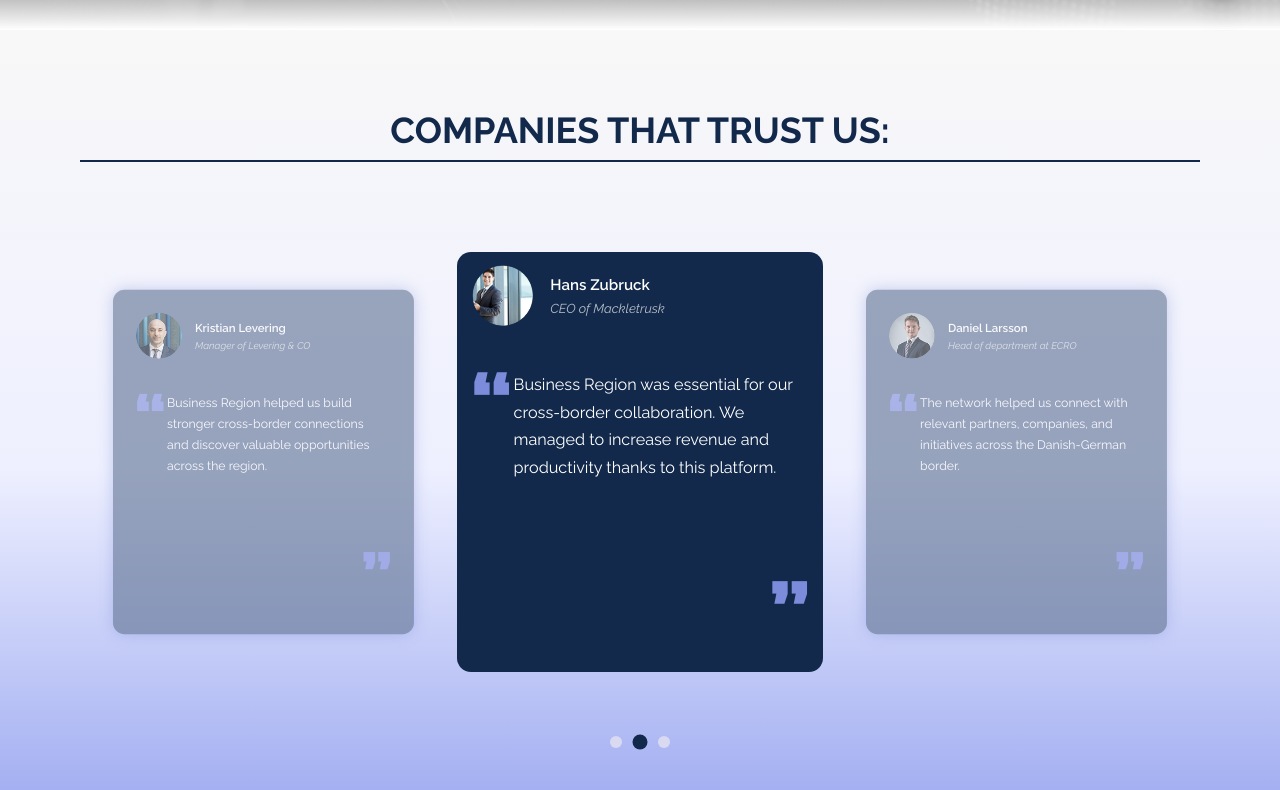
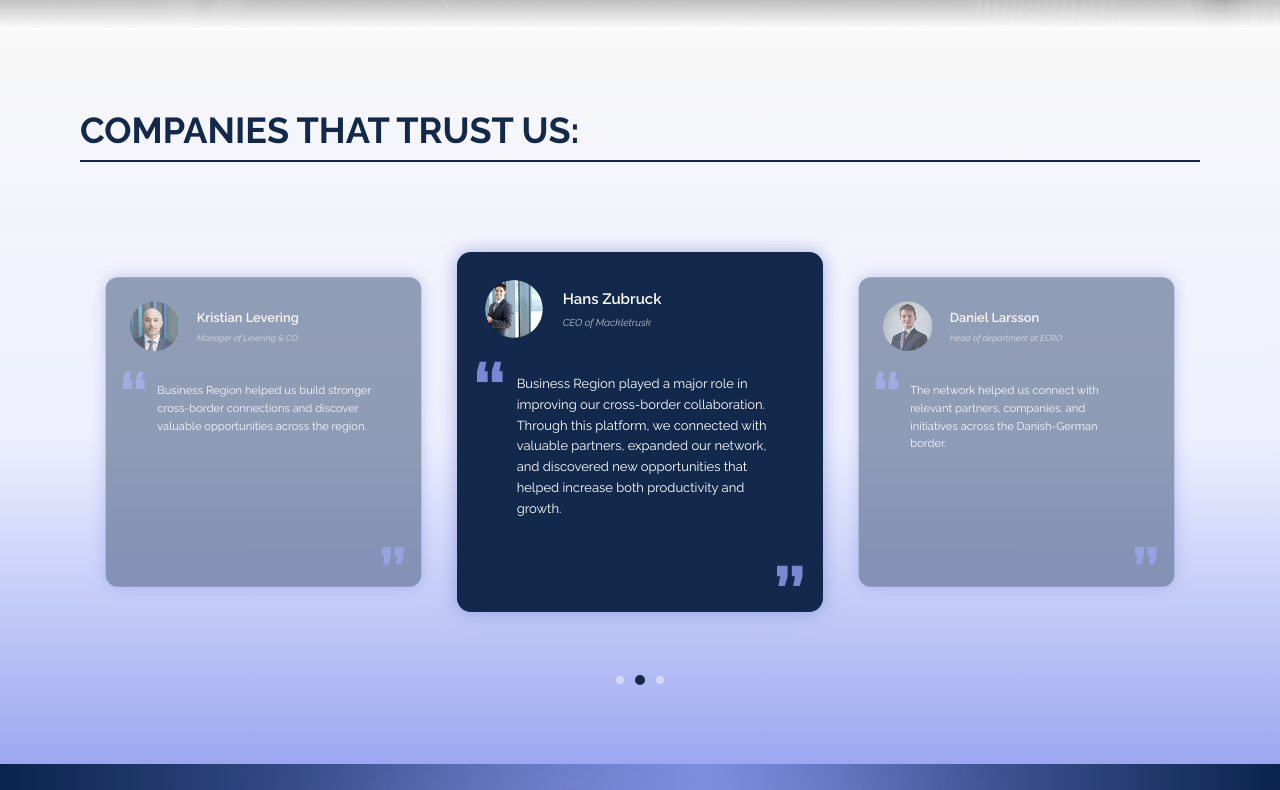
Before and after one commit to Patricia-P-G/Business-Region-Website, a Vue app: page / in a window 1280 px wide. Shown: the part 770-1560 px from the top of the page. Built offline with nearby package versions, Linux system fonts and the light colour scheme.

Commit message:
testimonal updated

```diff
--- a/src/assets/main.css
+++ b/src/assets/main.css
@@ -37,6 +37,9 @@
 
   .dropdown-link{
     @apply text-black text-base tracking-wide font-normal
+  }
+
+  .heading-section{
 
   }
 
--- a/src/components/CompaniesTrust.vue
+++ b/src/components/CompaniesTrust.vue
@@ -5,184 +5,112 @@
   >
     <div class="relative z-10 mx-auto max-w-[1600px] px-5 xs:px-6 sm:px-8 lg:px-20">
       <div class="grid grid-cols-12 gap-2.5">
-        <!-- TITLE -->
         <div class="col-span-12">
-          <h2 id="partners-title" class="text-xl flex justify-center font-bold uppercase text-primary sm:text-4xl xs:text-xl">
+          <h2
+            id="partners-title"
+            class="flex justify-center text-center text-xl font-bold uppercase text-primary xs:text-2xl md:text-3xl lg:justify-start lg:text-4xl"
+          >
             Companies that trust us:
           </h2>
         </div>
 
-        <!-- UNDERLINE -->
         <div class="col-span-12">
           <hr class="border-0 border-t-[2px] border-primary" />
         </div>
 
-        <!-- TESTIMONIALS -->
-        <div class="col-span-12 mt-20">
+        <div class="col-span-12 mt-10 md:mt-20">
           <!-- MOBILE -->
           <div class="flex flex-col gap-8 md:hidden">
             <article
               v-for="person in testimonials"
               :key="person.name"
-              class="testimonial-card active-card"
+              class="testimonial-card active-card mobile-card"
             >
-              <!-- HEADER -->
               <div class="flex items-center gap-4">
                 <img
                   :src="person.image"
                   :alt="`${person.name} portrait`"
-                  class="h-14 w-14 rounded-full object-cover"
+                  class="testimonial-img shrink-0 rounded-full object-cover"
                 />
 
-                <div>
-                  <h3 class="text-lg  xs:text-sm font-semibold">
+                <div class="min-w-0">
+                  <h3 class="text-base font-semibold xs:text-lg">
                     {{ person.name }}
                   </h3>
 
-                  <p class="mt-1 text-xs italic text-black">
+                  <p class="mt-1 text-xs italic text-white/75">
                     {{ person.position }}
                   </p>
                 </div>
               </div>
 
-              <!-- QUOTE -->
-              <span class=" hidden md:visible quote-left"> “ </span>
-
               <p class="testimonial-text">
                 {{ person.quote }}
               </p>
 
-              <span class="quote-right"> ” </span>
+              <span class="quote-right">”</span>
             </article>
           </div>
 
-          <!-- DESKTOP -->
-          <div class="hidden md:grid grid-cols-12 items-center gap-2.5">
-            <!-- LEFT CARD -->
-            <div class="col-span-12 md:col-span-4">
+          <!-- TABLET / DESKTOP -->
+          <div class="testimonial-desktop-grid hidden md:grid">
+            <div
+              v-for="(person, index) in testimonials"
+              :key="person.name"
+              class="testimonial-column"
+            >
               <article
                 class="testimonial-card"
-                :class="activeIndex === 0 ? 'active-card' : 'small-card'"
-                @click="activeIndex = 0"
+                :class="activeIndex === index ? 'active-card' : 'small-card'"
+                @click="activeIndex = index"
               >
                 <div class="card-inner">
-                  <!-- HEADER -->
-                  <div class="flex items-center gap-4">
+                  <div class="flex items-center gap-5">
                     <img
-                      :src="testimonials[0].image"
-                      :alt="`${testimonials[0].name} portrait`"
-                      class="h-14 w-14 rounded-full object-cover"
+                      :src="person.image"
+                      :alt="`${person.name} portrait`"
+                      class="testimonial-img shrink-0 rounded-full object-cover"
                     />
 
-                    <div>
-                      <h3 class="text-sm font-semibold">
-                        {{ testimonials[0].name }}
+                    <div class="min-w-0">
+                      <h3 class="testimonial-name">
+                        {{ person.name }}
                       </h3>
 
-                      <p class="mt-1 text-xs italic text-white/70">
-                        {{ testimonials[0].position }}
+                      <p class="testimonial-position">
+                        {{ person.position }}
                       </p>
                     </div>
                   </div>
 
-                  <!-- QUOTES -->
-                  <span class="quote-left"> “ </span>
+                  <img
+                    src="@/assets/quotes up.svg"
+                    class="quote-img quote-img-up"
+                    alt=""
+                    aria-hidden="true"
+                  />
 
                   <p class="testimonial-text">
-                    {{ testimonials[0].quote }}
+                    {{ person.quote }}
                   </p>
 
-                  <span class="quote-right"> ” </span>
-                </div>
-              </article>
-            </div>
-
-            <!-- MIDDLE CARD -->
-            <div class="col-span-12 md:col-span-4">
-              <article
-                class="testimonial-card"
-                :class="activeIndex === 1 ? 'active-card' : 'small-card'"
-                @click="activeIndex = 1"
-              >
-                <div class="card-inner">
-                  <!-- HEADER -->
-                  <div class="flex items-center gap-4">
-                    <img
-                      :src="testimonials[1].image"
-                      :alt="`${testimonials[1].name} portrait`"
-                      class="h-14 w-14 rounded-full object-cover"
-                    />
-
-                    <div>
-                      <h3 class="text-sm font-semibold">
-                        {{ testimonials[1].name }}
-                      </h3>
-
-                      <p class="mt-1 text-xs italic text-white/70">
-                        {{ testimonials[1].position }}
-                      </p>
-                    </div>
-                  </div>
-
-                  <!-- QUOTES -->
-                  <span class="quote-left"> “ </span>
-
-                  <p class="testimonial-text">
-                    {{ testimonials[1].quote }}
-                  </p>
-
-                  <span class="quote-right"> ” </span>
-                </div>
-              </article>
-            </div>
-
-            <!-- RIGHT CARD -->
-            <div class="col-span-12 md:col-span-4">
-              <article
-                class="testimonial-card"
-                :class="activeIndex === 2 ? 'active-card' : 'small-card'"
-                @click="activeIndex = 2"
-              >
-                <div class="card-inner">
-                  <!-- HEADER -->
-                  <div class="flex items-center gap-4">
-                    <img
-                      :src="testimonials[2].image"
-                      :alt="`${testimonials[2].name} portrait`"
-                      class="h-14 w-14 rounded-full object-cover"
-                    />
-
-                    <div>
-                      <h3 class="text-sm font-semibold">
-                        {{ testimonials[2].name }}
-                      </h3>
-
-                      <p class="mt-1 text-xs italic text-white/70">
-                        {{ testimonials[2].position }}
-                      </p>
-                    </div>
-                  </div>
-
-                  <!-- QUOTES -->
-                  <span class="quote-left"> “ </span>
-
-                  <p class="testimonial-text">
-                    {{ testimonials[2].quote }}
-                  </p>
-
-                  <span class="quote-right"> ” </span>
+                  <img
+                    src="@/assets/quotes down.svg"
+                    class="quote-img quote-img-down"
+                    alt=""
+                    aria-hidden="true"
+                  />
                 </div>
               </article>
             </div>
           </div>
 
-          <!-- DOTS -->
           <div class="mt-16 hidden justify-center gap-3 md:flex">
             <button
               v-for="(_, index) in testimonials"
               :key="index"
               @click="activeIndex = index"
-              class="h-3 w-3 rounded-full transition-all duration-300"
+              class="h-2 w-2 rounded-full transition-all duration-300"
               :class="activeIndex === index ? 'scale-125 bg-primary' : 'bg-[#D9D9F2]'"
               :aria-label="`Show testimonial ${index + 1}`"
             ></button>
@@ -215,7 +143,7 @@ const testimonials = [
     position: "CEO of Mackletrusk",
     image: person2,
     quote:
-      "Business Region was essential for our cross-border collaboration. We managed to increase revenue and productivity thanks to this platform.",
+      "Business Region played a major role in improving our cross-border collaboration. Through this platform, we connected with valuable partners, expanded our network, and discovered new opportunities that helped increase both productivity and growth.",
   },
   {
     name: "Daniel Larsson",
@@ -227,12 +155,24 @@ const testimonials = [
 ];
 </script>
 
+
 <style scoped>
+.testimonial-desktop-grid {
+  grid-template-columns: repeat(12, minmax(0, 1fr));
+  gap: 10px;
+  align-items: center;
+}
+
+.testimonial-column {
+  grid-column: span 4 / span 4;
+  width: 100%;
+}
+
 .testimonial-card {
+  position: relative;
   width: 100%;
-  min-height: 420px;
   border-radius: 14px;
-  overflow: hidden;
+  overflow: visible;
   transition:
     opacity 0.45s ease,
     background-color 0.45s ease;
@@ -240,21 +180,32 @@ const testimonials = [
 
 .card-inner {
   position: relative;
-
   min-height: 420px;
-
   border-radius: 14px;
   background: #12294b;
-
-  padding: 28px;
-
+  padding: 40px;
   color: white;
-
+  box-shadow: 0 0 18px rgba(121, 139, 210, 0.65);
   transition:
     transform 0.45s ease,
     background-color 0.45s ease;
+}
 
-  box-shadow: 0 0 18px rgba(121, 139, 210, 0.65);
+.testimonial-img {
+  width: 72px;
+  height: 72px;
+}
+
+.testimonial-name {
+  font-size: 18px;
+  font-weight: 600;
+}
+
+.testimonial-position {
+  margin-top: 4px;
+  font-size: 12px;
+  font-style: italic;
+  color: rgb(255 255 255 / 0.7);
 }
 
 .active-card {
@@ -263,11 +214,11 @@ const testimonials = [
 }
 
 .active-card .card-inner {
-  transform: scale(1.08);
+  transform: scale(1);
 }
 
 .small-card {
-  opacity: 0.6;
+  opacity: 0.65;
 }
 
 .small-card .card-inner {
@@ -278,50 +229,304 @@ const testimonials = [
 .testimonial-text {
   position: relative;
   z-index: 10;
-
-  margin-top: 42px;
-
-  padding-left: 38px;
-  padding-right: 14px;
-
+  margin-top: 52px;
+  padding-left: 48px;
+  padding-right: 38px;
   font-size: 15px;
   line-height: 1.7;
 }
 
-.quote-left {
+.quote-img {
   position: absolute;
+  width: 32px;
+  height: 40px;
+}
 
+.quote-img-up {
   left: 26px;
-  top: 96px;
+  top: 128px;
+}
 
-  font-size: 72px;
-  font-weight: 900;
-
-  color: #7c8bda;
+.quote-img-down {
+  right: 26px;
+  bottom: 24px;
 }
 
 .quote-right {
   position: absolute;
-  right: 26px;
-  bottom: 14px;
-  font-size: 72px;
+  right: 24px;
+  bottom: 10px;
+  font-size: 58px;
   font-weight: 900;
+  line-height: 1;
   color: #7c8bda;
 }
 
-@media (max-width: 767px) {
-  .testimonial-card,
+/* DESKTOP SHRINK STEP 1 */
+@media (min-width: 1200px) and (max-width: 1399px) {
+  .card-inner {
+    min-height: 360px;
+    padding: 28px;
+  }
+
+  .testimonial-img {
+    width: 58px;
+    height: 58px;
+  }
+
+  .testimonial-name {
+    font-size: 15px;
+  }
+
+  .testimonial-position {
+    font-size: 10px;
+  }
+
+  .testimonial-text {
+    margin-top: 36px;
+    padding-left: 32px;
+    padding-right: 22px;
+    font-size: 13px;
+    line-height: 1.6;
+  }
+
+  .quote-img {
+    width: 26px;
+    height: 32px;
+  }
+
+  .quote-img-up {
+    left: 20px;
+    top: 104px;
+  }
+
+  .quote-img-down {
+    right: 20px;
+    bottom: 20px;
+  }
+
+  .small-card .card-inner {
+    transform: scale(0.86);
+  }
+}
+
+/* DESKTOP SHRINK STEP 2 */
+@media (min-width: 1050px) and (max-width: 1199px) {
+  .card-inner {
+    min-height: 330px;
+    padding: 22px;
+  }
+
+  .testimonial-img {
+    width: 50px;
+    height: 50px;
+  }
+
+  .testimonial-name {
+    font-size: 13px;
+  }
+
+  .testimonial-position {
+    font-size: 9px;
+  }
+
+  .testimonial-text {
+    margin-top: 28px;
+    padding-left: 26px;
+    padding-right: 14px;
+    font-size: 12px;
+    line-height: 1.55;
+  }
+
+  .quote-img {
+    width: 22px;
+    height: 28px;
+  }
+
+  .quote-img-up {
+    left: 16px;
+    top: 88px;
+  }
+
+  .quote-img-down {
+    right: 16px;
+    bottom: 18px;
+  }
+
+  .small-card .card-inner {
+    transform: scale(0.88);
+  }
+}
+
+/* DESKTOP SHRINK STEP 3 - still 3 cards */
+@media (min-width: 949px) and (max-width: 1049px) {
+  .testimonial-desktop-grid {
+    gap: 8px;
+  }
+
+  .card-inner {
+    min-height: 310px;
+    padding: 18px;
+  }
+
+  .testimonial-img {
+    width: 44px;
+    height: 44px;
+  }
+
+  .testimonial-name {
+    font-size: 12px;
+  }
+
+  .testimonial-position {
+    font-size: 8px;
+  }
+
+  .testimonial-text {
+    margin-top: 24px;
+    font-size: 11px;
+    line-height: 1.5;
+  }
+
+  .quote-img {
+    width: 20px;
+    height: 24px;
+  }
+
+  .quote-img-up {
+    left: 14px;
+    top: 78px;
+  }
+
+  .quote-img-down {
+    right: 14px;
+    bottom: 16px;
+  }
+
+  .small-card .card-inner {
+    transform: scale(0.9);
+  }
+}
+
+/* FROM 948PX DOWN: 1 CARD PER ROW */
+@media (min-width: 768px) and (max-width: 948px) {
+  .testimonial-desktop-grid {
+    grid-template-columns: 1fr;
+    gap: 24px;
+  }
+
+  .testimonial-column {
+    grid-column: auto;
+  }
+
   .card-inner {
     min-height: auto;
+    padding: 24px 22px 30px;
   }
 
-  .active-card .card-inner,
-  .small-card .card-inner {
-    transform: scale(1);
+  .testimonial-img {
+    width: 58px;
+    height: 58px;
+  }
+
+  .testimonial-name {
+    font-size: 16px;
+  }
+
+  .testimonial-position {
+    font-size: 11px;
+  }
+
+  .testimonial-text {
+    margin-top: 28px;
+    padding-left: 24px;
+    padding-right: 18px;
+    font-size: 14px;
+    line-height: 1.6;
+  }
+
+  .quote-img {
+    width: 24px;
+    height: 30px;
+  }
+
+  .quote-img-up {
+    left: 18px;
+    top: 86px;
+  }
+
+  .quote-img-down {
+    right: 20px;
+    bottom: 16px;
   }
 
   .small-card {
     opacity: 1;
   }
+
+  .small-card .card-inner {
+    transform: scale(1);
+  }
+}
+
+/* MOBILE */
+@media (max-width: 767px) {
+  .mobile-card {
+    background: #12294b;
+    padding: 24px 22px 56px;
+    color: white;
+    box-shadow: 0 0 18px rgba(121, 139, 210, 0.65);
+  }
+
+  .mobile-card:nth-child(1),
+  .mobile-card:nth-child(3) {
+    background: #405b77;
+  }
+
+  .testimonial-img {
+    width: 72px;
+    height: 72px;
+  }
+
+  .testimonial-text {
+    margin-top: 32px;
+    padding-left: 24px;
+    padding-right: 10px;
+    font-size: 14px;
+    line-height: 1.65;
+    color: white;
+  }
+
+  .quote-right {
+    right: 22px;
+    bottom: 10px;
+    font-size: 52px;
+  }
+}
+
+/* SMALL MOBILE */
+@media (max-width: 420px) {
+  .mobile-card {
+    padding: 22px 18px 52px;
+  }
+
+  .testimonial-img {
+    width: 62px;
+    height: 62px;
+  }
+
+  .testimonial-text {
+    margin-top: 28px;
+    padding-left: 18px;
+    padding-right: 6px;
+    font-size: 13px;
+    line-height: 1.6;
+  }
+
+  .quote-right {
+    right: 18px;
+    bottom: 8px;
+    font-size: 48px;
+  }
 }
 </style>
```
